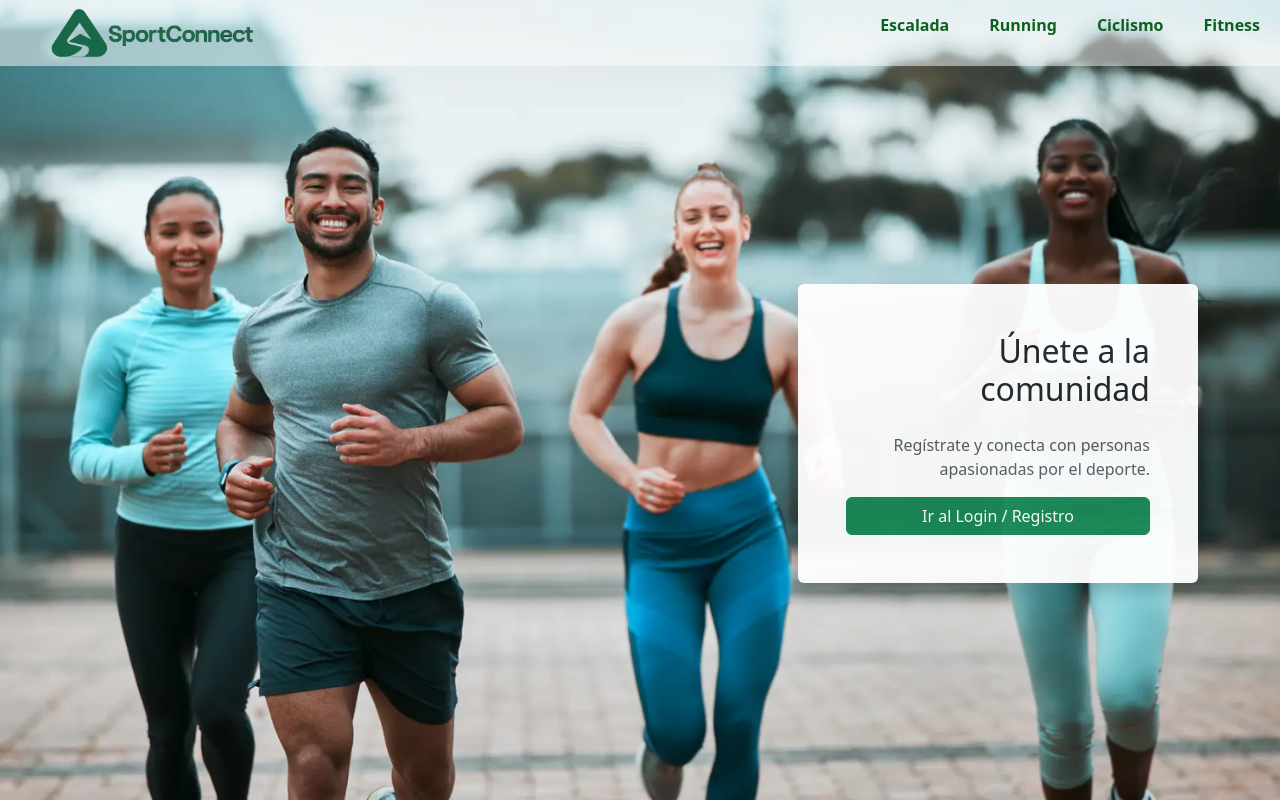
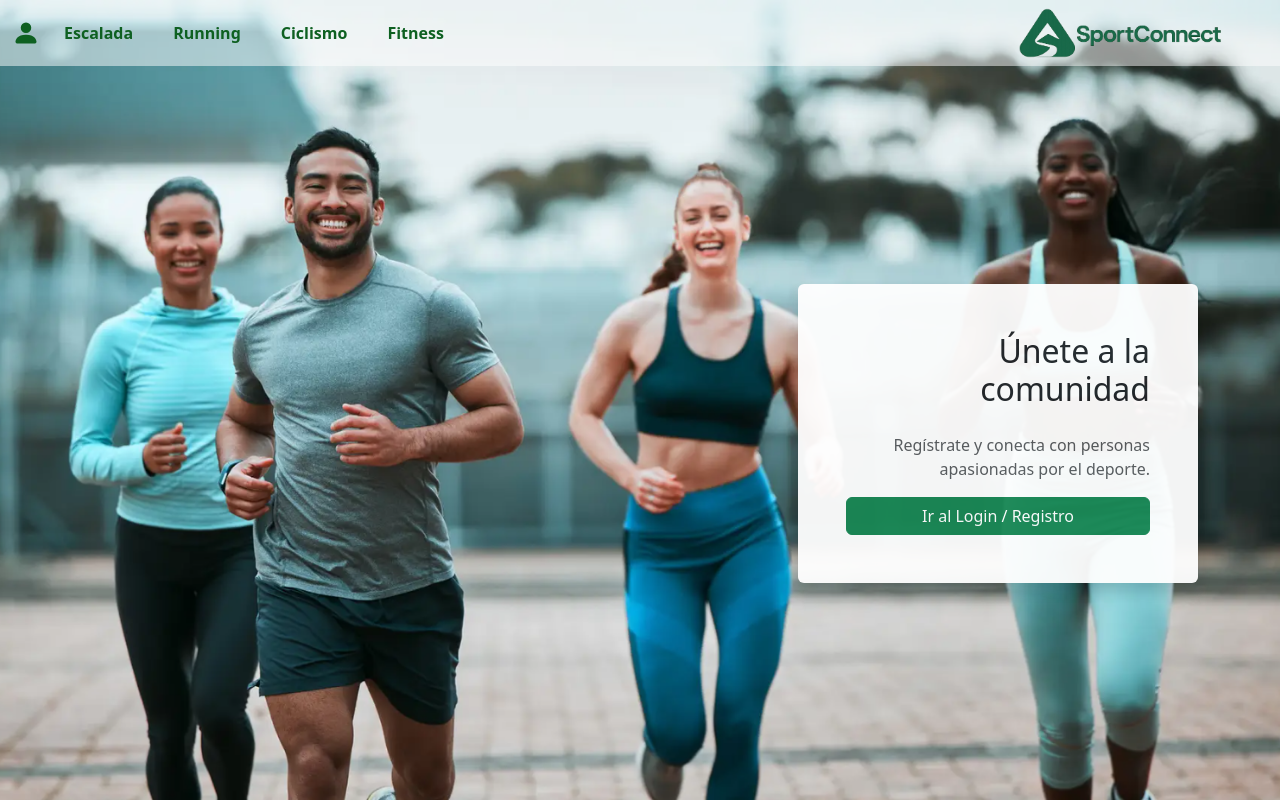
Before and after one commit to 4GeeksAcademy/SportConnect-G1, a React (Vite) app in the folder aventura-social/frontend/: page / in a window 1280 px wide. Built offline with nearby package versions, Linux system fonts and the light colour scheme.

Commit message:
reposicionar menú hamburguesa a la izquierda en vista móvil

```diff
--- a/aventura-social/frontend/package.json
+++ b/aventura-social/frontend/package.json
@@ -14,6 +14,7 @@
     "bootstrap": "^5.3.6",
     "react": "^19.1.0",
     "react-dom": "^19.1.0",
+    "react-icons": "^5.5.0",
     "react-router-dom": "^7.6.0"
   },
   "devDependencies": {
--- a/aventura-social/frontend/src/components/Navbar.jsx
+++ b/aventura-social/frontend/src/components/Navbar.jsx
@@ -1,4 +1,5 @@
 import { Link } from "react-router-dom";
+import { BsPersonFill } from "react-icons/bs";
 import "../styles/Navbar.css";
 
 const Navbar = () => {
@@ -6,22 +7,19 @@ const Navbar = () => {
     <nav
       className="navbar navbar-expand-lg navbar-light"
       style={{
-        backgroundColor: "rgba(255, 255, 255, 0.5)", // 50% transparencia
+        backgroundColor: "rgba(255, 255, 255, 0.5)",
         paddingTop: "0.2rem",
         paddingBottom: "0.2rem",
+        position: "relative",
       }}
     >
-      <div className="container-fluid">
-        <Link className="navbar-brand d-flex align-items-center" to="/">
-          <img
-            src="/logo_sin_fondo.png"
-            alt="SportConnect"
-            height="50"
-            className="me-2 d-inline-block align-top object-fit w-100"
-          />
+      <div className="container-fluid d-flex align-items-center">
+        {/* Icono persona a la izquierda */}
+        <Link to="/perfil" className="nav-link-persona me-3">
+          <BsPersonFill size={28} />
         </Link>
 
-        {/* Botón hamburguesa */}
+        {/* Menú */}
         <button
           className="navbar-toggler"
           type="button"
@@ -34,9 +32,8 @@ const Navbar = () => {
           <span className="navbar-toggler-icon"></span>
         </button>
 
-        {/* Menú */}
         <div className="collapse navbar-collapse" id="navbarNav">
-          <div className="navbar-nav ms-auto gap-4">
+          <div className="navbar-nav d-flex flex-row gap-4">
             <Link className="nav-link" to="/Escalada">
               Escalada
             </Link>
@@ -51,6 +48,16 @@ const Navbar = () => {
             </Link>
           </div>
         </div>
+
+        {/* Logo a la derecha */}
+        <Link className="navbar-brand ms-auto" to="/">
+          <img
+            src="/logo_sin_fondo.png"
+            alt="SportConnect"
+            height="50"
+            className="d-inline-block align-top"
+          />
+        </Link>
       </div>
     </nav>
   );
--- a/aventura-social/frontend/src/styles/Navbar.css
+++ b/aventura-social/frontend/src/styles/Navbar.css
@@ -1,32 +1,76 @@
+/* Navbar base */
+.navbar {
+  position: relative;
+}
+
+/* Icono persona a la izquierda */
+.nav-link-persona {
+  color: #0e6021 !important;
+  font-weight: 600;
+  display: flex;
+  align-items: center;
+  text-decoration: none !important;
+}
+
+.nav-link-persona:hover {
+  color: #1e7e34;
+}
+
+#navbarNav {
+  transition: none !important; /* Elimina cualquier transición no deseada en altura */
+}
+
+/* Botón hamburguesa normal, sin desplazamiento especial */
+.navbar-toggler {
+  margin-right: 0.75rem;
+  z-index: 1100;
+}
+
+/* Menú colapsado en móviles: vertical debajo del botón */
 @media (max-width: 991.98px) {
-  #navbarNav.collapse.show {
+  #navbarNav.collapse {
     position: absolute;
     top: 56px;
-    right: 0;
-    background-color: rgba(255, 255, 255, 0.5);
+    left: 0; /* despliegue desde la izquierda */
     width: 200px;
     border-radius: 0 0 0.5rem 0.5rem;
     z-index: 1050;
     padding: 1rem;
+    background-color: rgba(255, 255, 255, 0.5);
+    transform: translateX(-100%);
+    opacity: 0;
+    pointer-events: none;
+    transition: transform 0.3s ease, opacity 0.3s ease;
+    will-change: transform, opacity;
+    display: block !important; /* Evita que Bootstrap oculte el contenido con display: none */
+    height: auto !important;   /* Anula el "slide down" por height animado */
+    overflow: visible !important;
+  }
+
+  #navbarNav.collapse.show {
+    transform: translateX(0);
+    opacity: 1;
+    pointer-events: auto;
   }
 
   #navbarNav.collapse.show .nav-link {
     color: #0e6021 !important;
+    margin-bottom: 0.5rem;
   }
 
   #navbarNav.collapse.show .nav-link:hover {
     color: #1e7e34 !important;
   }
+
+  .navbar-nav {
+    flex-direction: column !important;
+  }
 }
 
-#navbarNav.show {
-  transform: translateX(0);
-}
-
+/* Enlaces generales */
 #navbarNav .nav-link {
   color: white;
   font-weight: 600;
-  margin-bottom: 1rem;
 }
 
 #navbarNav .nav-link:hover {
@@ -44,10 +88,14 @@
 }
 
 .navbar-light .nav-link {
-  color: #0e6021 !important; /* para sobreescribir estilos */
+  color: #0e6021 !important;
   font-weight: 600;
 }
 
 .navbar-light .nav-link:hover {
   color: #0e6021 !important;
 }
+
+.container-fluid {
+  position: relative;
+}
```
Also changed, not shown: 1 other file (tests, documents, lock files or other folders).
